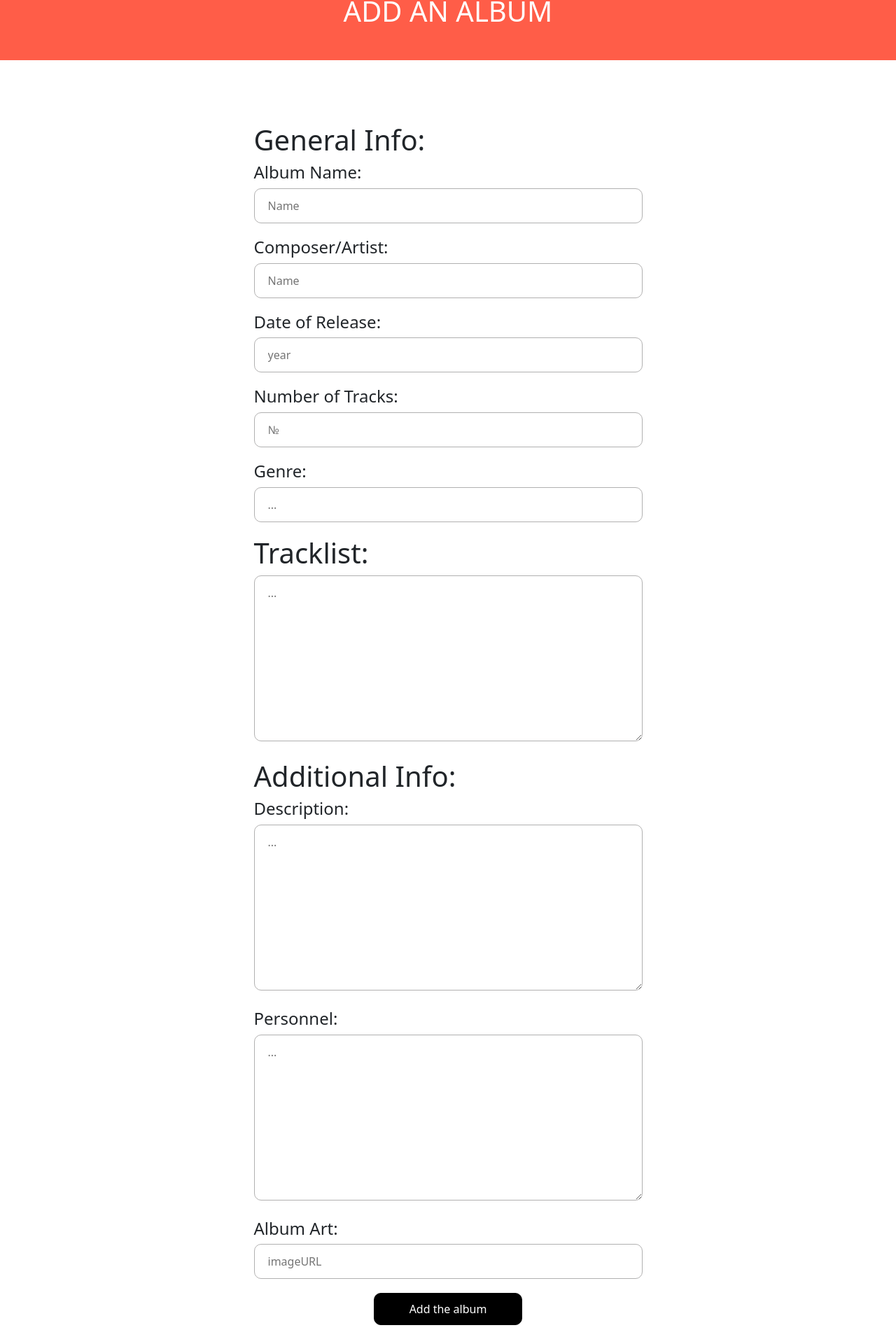
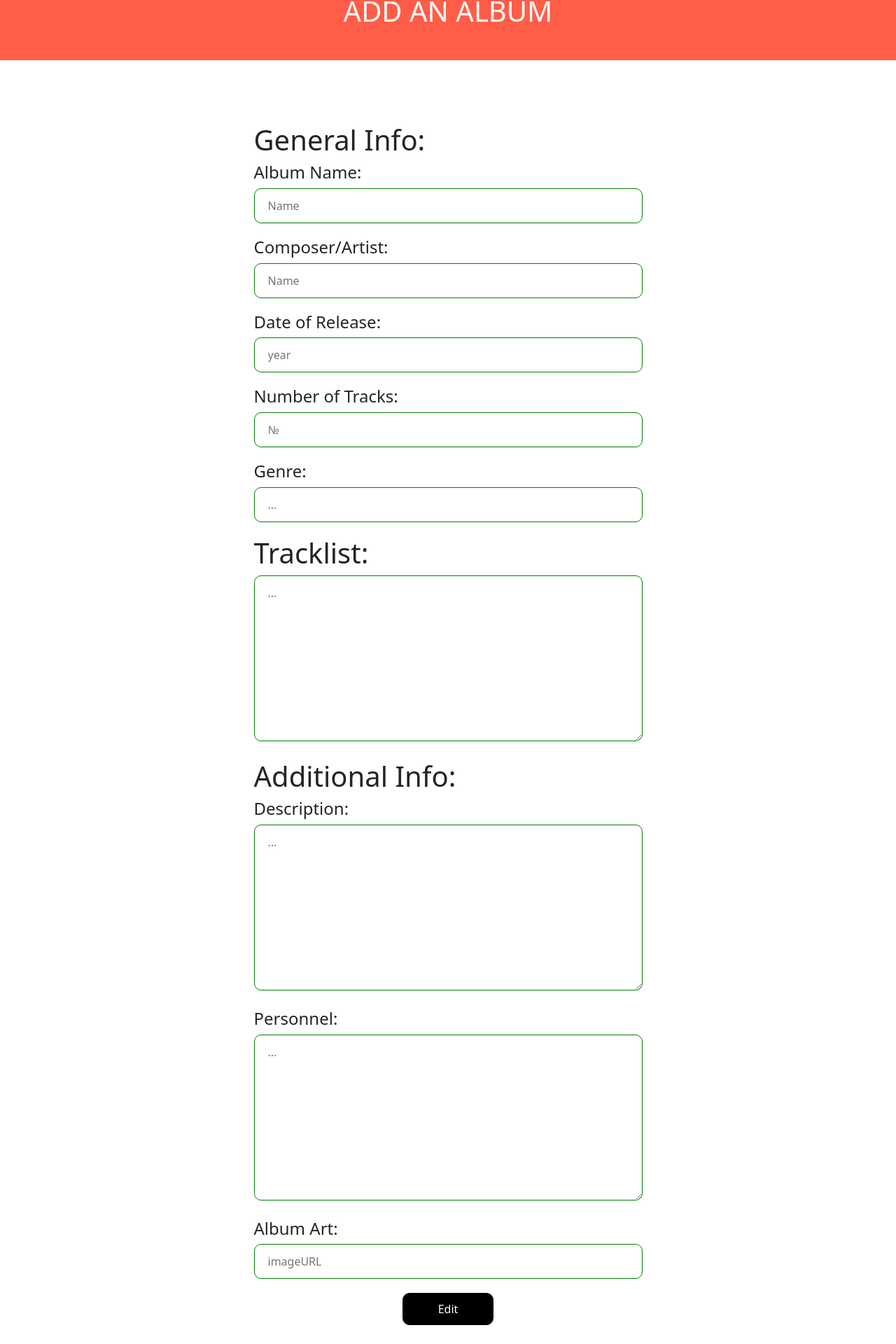
Before and after one commit to GeorgiHadzhiev/AlbumRepo, a React (Create React App) app: page /add in a window 1280 px wide. Shown: the part 103-2023 px from the top of the page at 70% size. Built offline with nearby package versions, Linux system fonts and the light colour scheme.

Commit message:
Added almsot complete validation on the "add" component

```diff
--- a/src/components/Add/Add.js
+++ b/src/components/Add/Add.js
@@ -1,5 +1,5 @@
 import { useNavigate } from 'react-router';
-import { useContext } from 'react';
+import { useContext,useState } from 'react';
 
 import {AuthContext} from '../../contexts/AuthContext.js'
 import albumService from '../../services/albumService.js'
@@ -8,12 +8,23 @@ import styles from './Add.module.css'
 export default function Add(){
 
     const {user} = useContext(AuthContext);
+    const [formErrors,setFormErrors] = useState({});
     let navigate  = useNavigate();
 
 
     function onAlbumCreate(e){
 
         e.preventDefault()
+
+        if(Object.values(formErrors).some(x => x !== null)){
+
+            let invalidFiled = Object.entries(formErrors).filter(x => x[1] !== null)[0]
+            let invalidEl = document.getElementsByName(invalidFiled[0])[0]
+
+            return invalidEl.scrollIntoView(invalidEl)
+
+        }
+
 
         let formData = new FormData(e.currentTarget);
 
@@ -49,6 +60,25 @@ export default function Add(){
 
     }
 
+    function formErrorHanlder(e){
+
+        let formValue = e.target.value;
+        let formName = e.target.name
+
+
+        if(formValue.length <= 0){
+
+            setFormErrors(formErrors => ({...formErrors, [formName]: `${formName} cannot be blank`}))
+
+        }
+        else{
+
+            setFormErrors(formErrors => ({...formErrors, [formName]: null}))
+
+        }
+
+    }
+
 
     return(
 
@@ -72,50 +102,66 @@ export default function Add(){
 
                             <form onSubmit={onAlbumCreate} method="POST">
                                 <div className="row">
-                                    <h1>General Info:</h1>
+                                <h1>General Info:</h1>
                                     <h4>Album Name: </h4>
                                     <div className="col-sm-12">
-                                        <input className="contactus" placeholder="Name" type="text" name="name" />
+                                        <input className="contactus" style={{borderColor: formErrors.name ? 'red' : 'green'}} onBlur={formErrorHanlder} placeholder="Name" type="text" name="name" />
                                     </div>
+                                    <span className={styles.error}>{formErrors.name}</span>
+
                                     <h4>Composer/Artist: </h4>
                                     <div className="col-sm-12">
-                                        <input className="contactus" placeholder="Name" type="text" name="composer-artist" />
+                                        <input className="contactus" style={{borderColor: formErrors.artist ? 'red' : 'green'}} onBlur={formErrorHanlder} placeholder="Name" type="text"  name="artist" />
                                     </div>
+                                    <span className={styles.error}>{formErrors.artist}</span>
+
                                     <h4>Date of Release: </h4>
                                     <div className="col-sm-12">
-                                        <input className="contactus" placeholder="year" type="number" name="date" />
+                                        <input className="contactus" style={{borderColor: formErrors.date ? 'red' : 'green'}} onBlur={formErrorHanlder} placeholder="year" type="number"  name="date" />
                                     </div>
+                                    <span className={styles.error}>{formErrors.date}</span>
+
                                     <h4>Number of Tracks: </h4>
                                     <div className="col-sm-12">
-                                        <input className="contactus" type="number" placeholder="№" name="number-of-songs" />
+                                        <input className="contactus" style={{borderColor: formErrors.tracks ? 'red' : 'green'}}  onBlur={formErrorHanlder} type="number" placeholder="№"name="tracks" />
                                     </div>
+                                    <span className={styles.error}>{formErrors.tracks}</span>
+
                                     <h4>Genre: </h4>
                                     <div className="col-sm-12">
-                                        <input className="contactus" placeholder="..." type="text" name="genre" />
+                                        <input className="contactus"  style={{borderColor: formErrors.genre ? 'red' : 'green'}} onBlur={formErrorHanlder} placeholder="..." type="text"  name="genre" />
                                     </div>
+                                    <span className={styles.error}>{formErrors.genre}</span>
 
                                     <h1>Tracklist:</h1>
 
                                     <div className={styles.tracklistContainer}>
-                                        <textarea className={styles.tracklist} placeholder="..." type="text" name="tracklist" />
+                                        <textarea className={styles.tracklist}  style={{borderColor: formErrors.tracklist ? 'red' : 'green'}} onBlur={formErrorHanlder} placeholder="..." type="text"  name="tracklist" />
                                     </div>
+                                    <span className={styles.error}>{formErrors.tracklist}</span>
 
                                     <h1>Additional Info:</h1>
 
                                     <h4>Description: </h4>
                                     <div className="col-sm-12">
-                                        <textarea className={styles.description} placeholder="..." type="text" name="description" />
+                                        <textarea className={styles.description} style={{borderColor: formErrors.description ? 'red' : 'green'}}  onBlur={formErrorHanlder} placeholder="..." type="text"  name="description" />
                                     </div>
+                                    <span className={styles.error}>{formErrors.description}</span>
+
                                     <h4>Personnel: </h4>
                                     <div className="col-sm-12">
-                                        <textarea className={styles.description} placeholder="..." type="text" name="personnel" />
+                                        <textarea className={styles.description} style={{borderColor: formErrors.personnel ? 'red' : 'green'}} onBlur={formErrorHanlder} placeholder="..." type="text"  name="personnel" />
                                     </div>
+                                    <span className={styles.error}>{formErrors.personnel}</span>
+
                                     <h4>Album Art: </h4>
                                     <div className="col-sm-12">
-                                        <input className="contactus" placeholder="imageURL" type="text" name="imageURL" />
+                                        <input className="contactus" style={{borderColor: formErrors.picture ? 'red' : 'green'}} onBlur={formErrorHanlder} placeholder="imageURL" type="text"  name="picture" />
                                     </div>
+                                    <span className={styles.error}>{formErrors.picture}</span>
+
                                     <div className="col-sm-12">
-                                        <button className="send">Add the album</button>
+                                        <button className="send">Edit</button>
                                     </div>
                                 </div>
                             </form>
--- a/src/components/Add/Add.module.css
+++ b/src/components/Add/Add.module.css
@@ -26,3 +26,11 @@
     width: 100%;
 
 }
+
+.error {
+
+    color: crimson;
+    position: relative;
+    top: -17px;
+
+}
--- a/src/components/Login/Login.css
+++ b/src/components/Login/Login.css
@@ -24,7 +24,6 @@
 
     position: absolute;
     bottom: 20px;
-    z-index: -1;
-    color: black;
+
 
 }
--- a/src/components/Login/Login.js
+++ b/src/components/Login/Login.js
@@ -130,7 +130,7 @@ export default function Login(){
                 <button className="registerLinkButton" data-bs-dismiss="offcanvas" aria-label="Close" onClick={onClickHandler}>Don't Have an account?<br/>Click here to register!</button>
             </div>
             <div className="col-sm-12 loginDetailsErrorMessage" >
-            <div className="alert alert-danger blankFormAlert" role="alert">{formErrors.wrongDetails}</div>
+                <div className="alert alert-danger blankFormAlert" role="alert">{formErrors.wrongDetails}</div>
             </div>
 
       </div>
```
